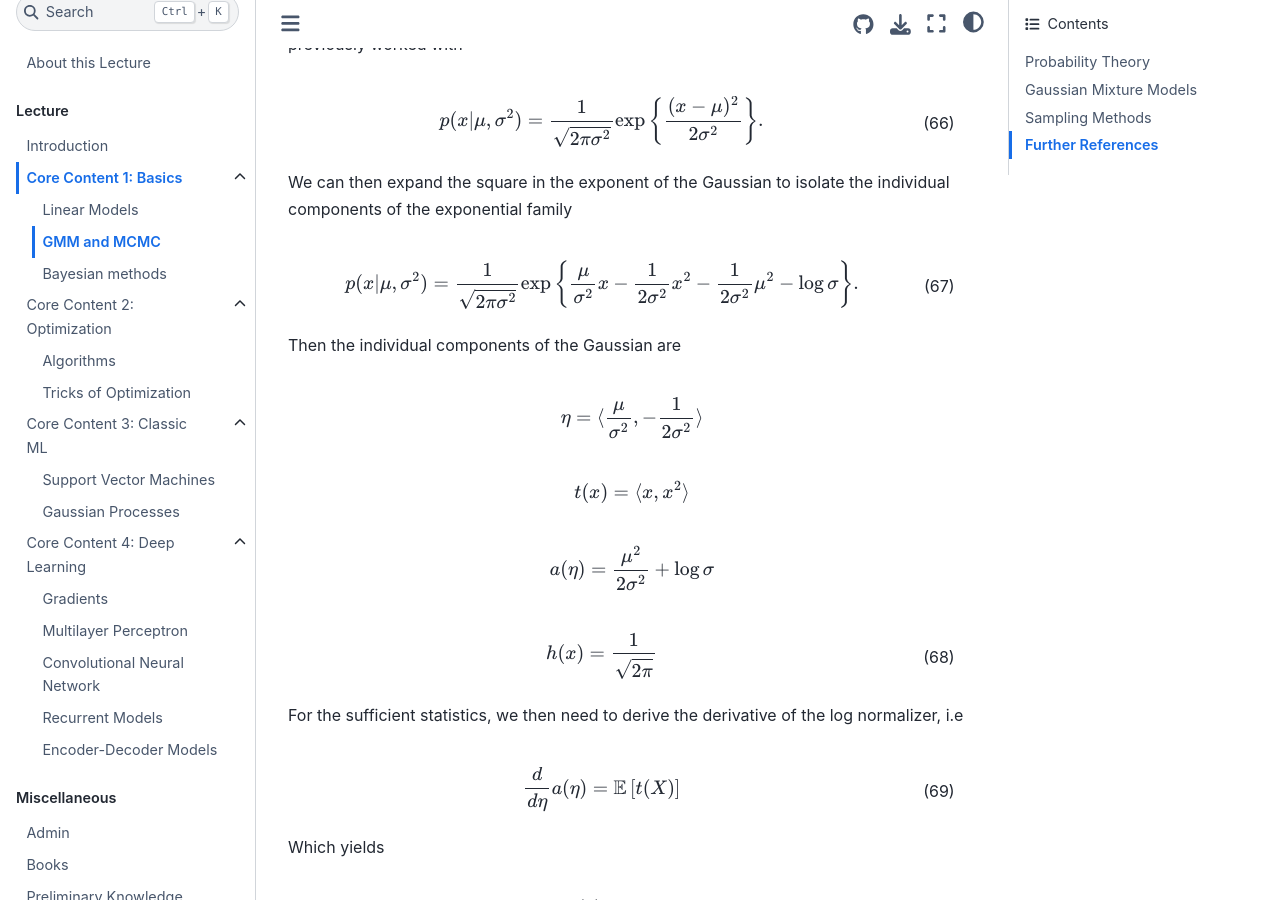
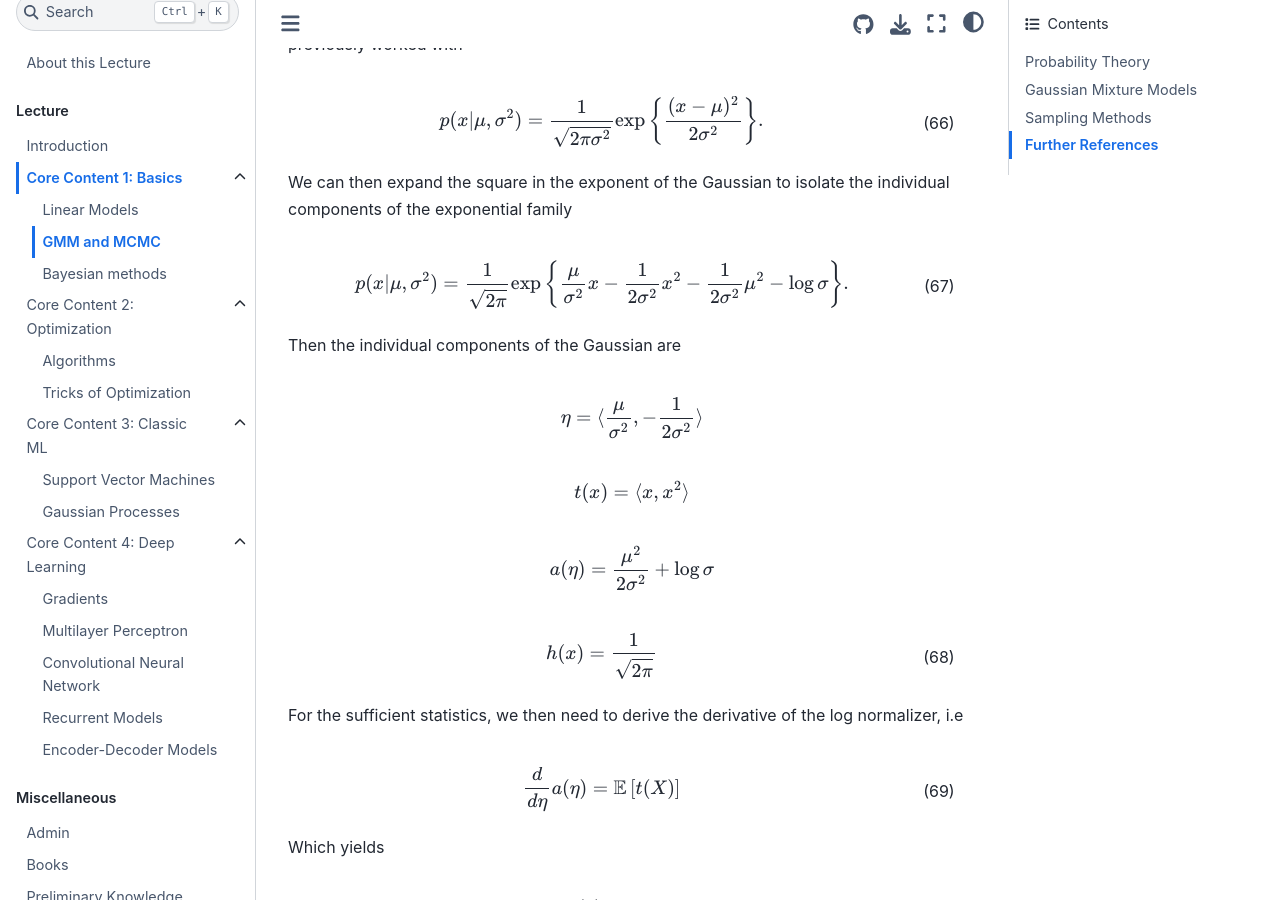
Before and after one commit to tumaer/SciML, a Jupyter Book: the page built from lecture/cc-1-2-gmm-mcmc.md, in a window 1280 px wide and 900 px high, scrolled down 4571 px. Built offline with Jupyter Book 1.0.4 settings and Sphinx 7.4.7 and the Sphinx Book theme 1.1.4, drawn with Linux system fonts in a browser that asks for light colours; pages that are not in the unit, such as notebooks, are missing from menus.

```diff
--- a/lecture/cc-1-2-gmm-mcmc.md
+++ b/lecture/cc-1-2-gmm-mcmc.md
@@ -137,7 +137,7 @@ $$p(x|\mu, \sigma^{2}) = \frac{1}{\sqrt{2 \pi \sigma^{2}}} \exp \left\{ \frac{(x
 
 We can then expand the square in the exponent of the Gaussian to isolate the individual components of the exponential family
 
-$$p(x|\mu, \sigma^{2}) = \frac{1}{\sqrt{2 \pi \sigma^{2}}} \exp \left\{ \frac{\mu}{\sigma^{2}}x - \frac{1}{2 \sigma^{2}}x^{2} - \frac{1}{2 \sigma^{2}} \mu^{2} - \log \sigma \right\}.$$ (gaussian_expanded)
+$$p(x|\mu, \sigma^{2}) = \frac{1}{\sqrt{2 \pi}} \exp \left\{ \frac{\mu}{\sigma^{2}}x - \frac{1}{2 \sigma^{2}}x^{2} - \frac{1}{2 \sigma^{2}} \mu^{2} - \log \sigma \right\}.$$ (gaussian_expanded)
 
 Then the individual components of the Gaussian are
 
```
